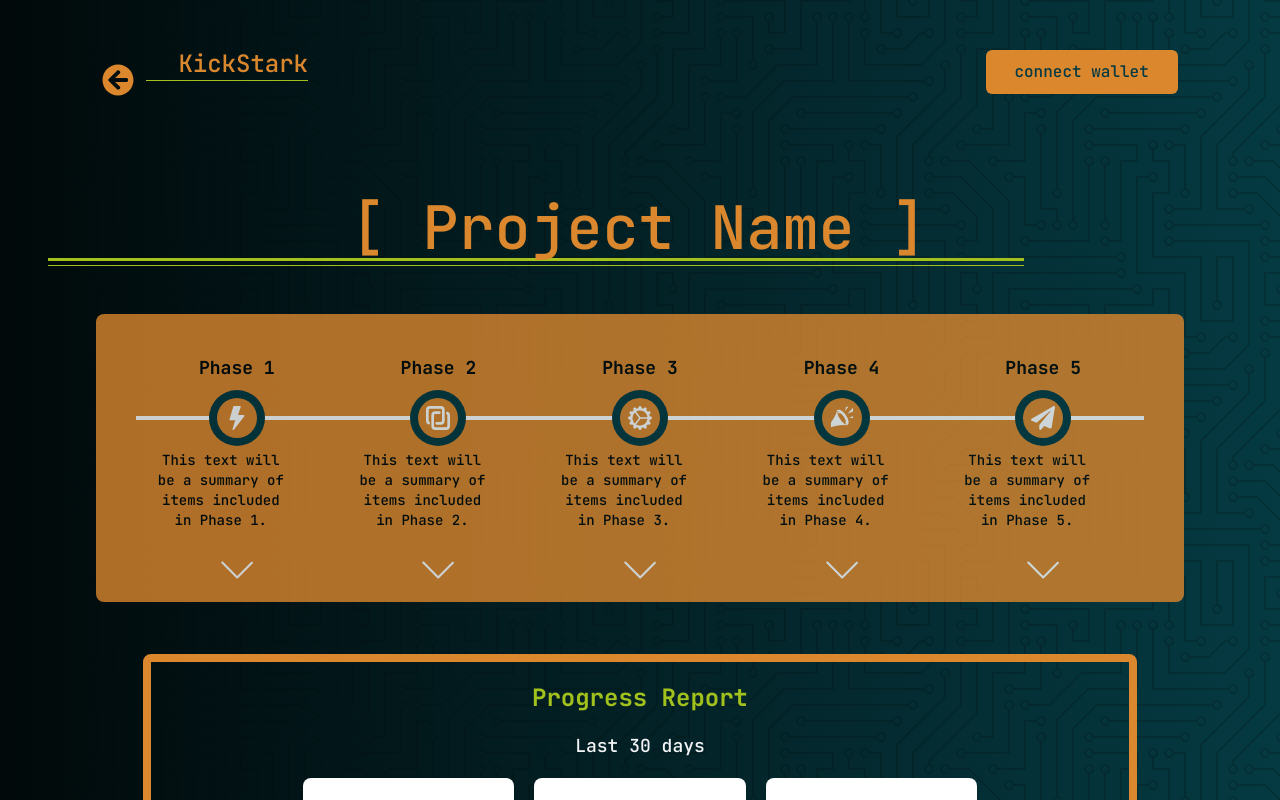
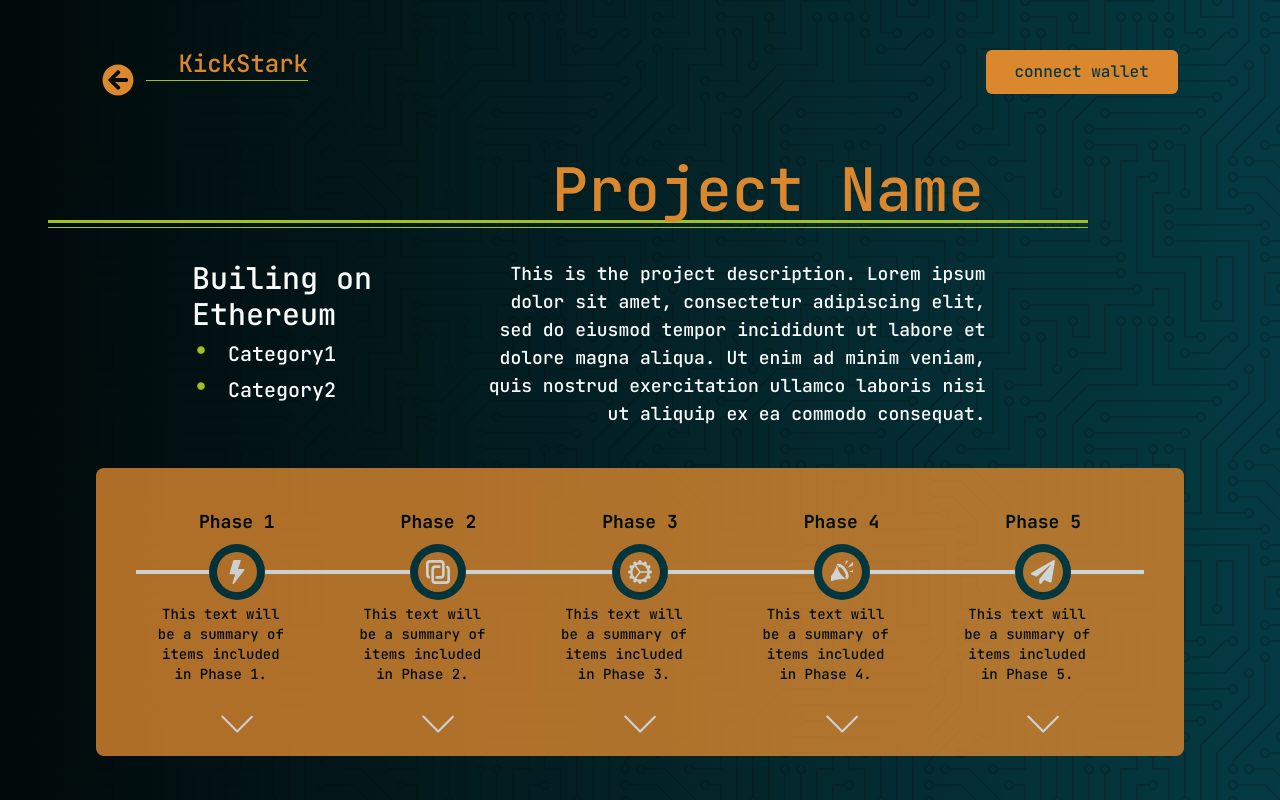
Before and after one commit to DLRFC/KickStark, a Next.js app: page /catalogue/1 in a window 1280 px wide. Shown: the top 800 px of the page. Built offline with nearby package versions, Linux system fonts and the light colour scheme; no server answers; the database is empty.

Commit message:
project page styling

```diff
--- a/components/header/index.tsx
+++ b/components/header/index.tsx
@@ -27,7 +27,7 @@ const Header: FC<HeaderProps> = ({ title }) => {
                 <Wallet />
             </div>
 
-            <div className="w-full pl-12 pr-[20%] pt-[8%] justify-end">
+            <div className="w-full pl-12 pr-[15%] pt-[5%] justify-end">
                 <div className="w-full">
                     <div className="text-brand-orange text-6xl text-right pr-[10%]">
                         {title}
--- a/pages/catalogue/[projectID].tsx
+++ b/pages/catalogue/[projectID].tsx
@@ -30,8 +30,18 @@ const ProjectProfile: NextPage<Props> = (props) => {
   return (
     <div className="w-screen h-screen circuitBoard">
       {/* learn how to receive the project id/name here */}
-      <div className="mb-12">
-        <Header title="[ Project Name ]" />
+      <div className="mb-8">
+        <Header title="Project Name" />
+      </div>
+      <div className="flex pl-[15%] pr-[23%] pb-10 text-lg text-brand-gray">
+        <div className="w-[40%]">
+          <div className="text-3xl">Builing on Ethereum</div>
+          <div className="text-xl"><span className="text-3xl text-brand-green"> &bull; </span>Category1</div>
+          <div className="text-xl"><span className="text-3xl text-brand-green"> &bull; </span>Category2</div>
+        </div>
+        <div className="w-[75%] text-right">
+          <p>This is the project description. Lorem ipsum dolor sit amet, consectetur adipiscing elit, sed do eiusmod tempor incididunt ut labore et dolore magna aliqua. Ut enim ad minim veniam, quis nostrud exercitation ullamco laboris nisi ut aliquip ex ea commodo consequat.</p>
+        </div>
       </div>
       <div className="w-full flex justify-center">
         <div className="w-[85%] bg-brand-orange opacity-[80%] rounded-lg">
```
